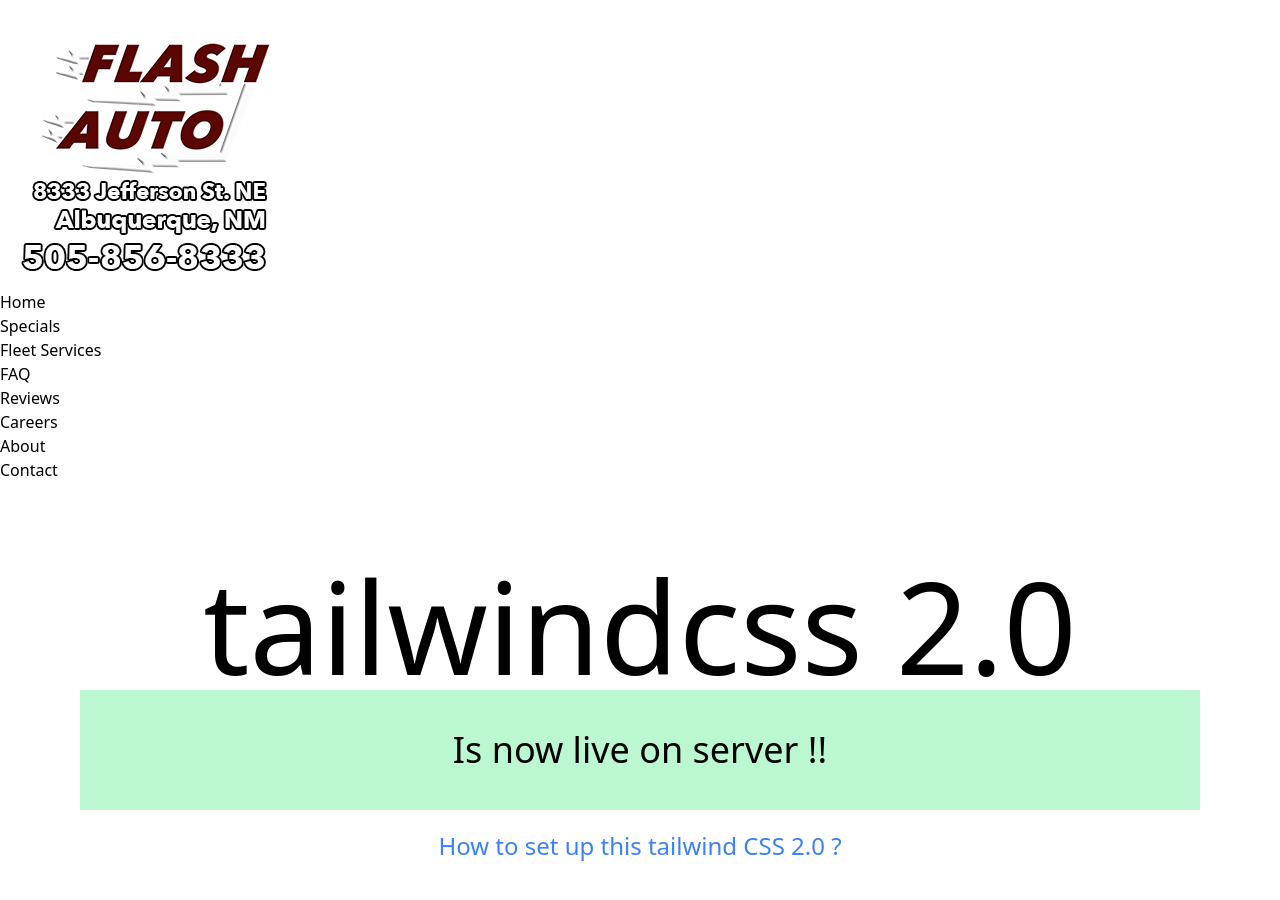
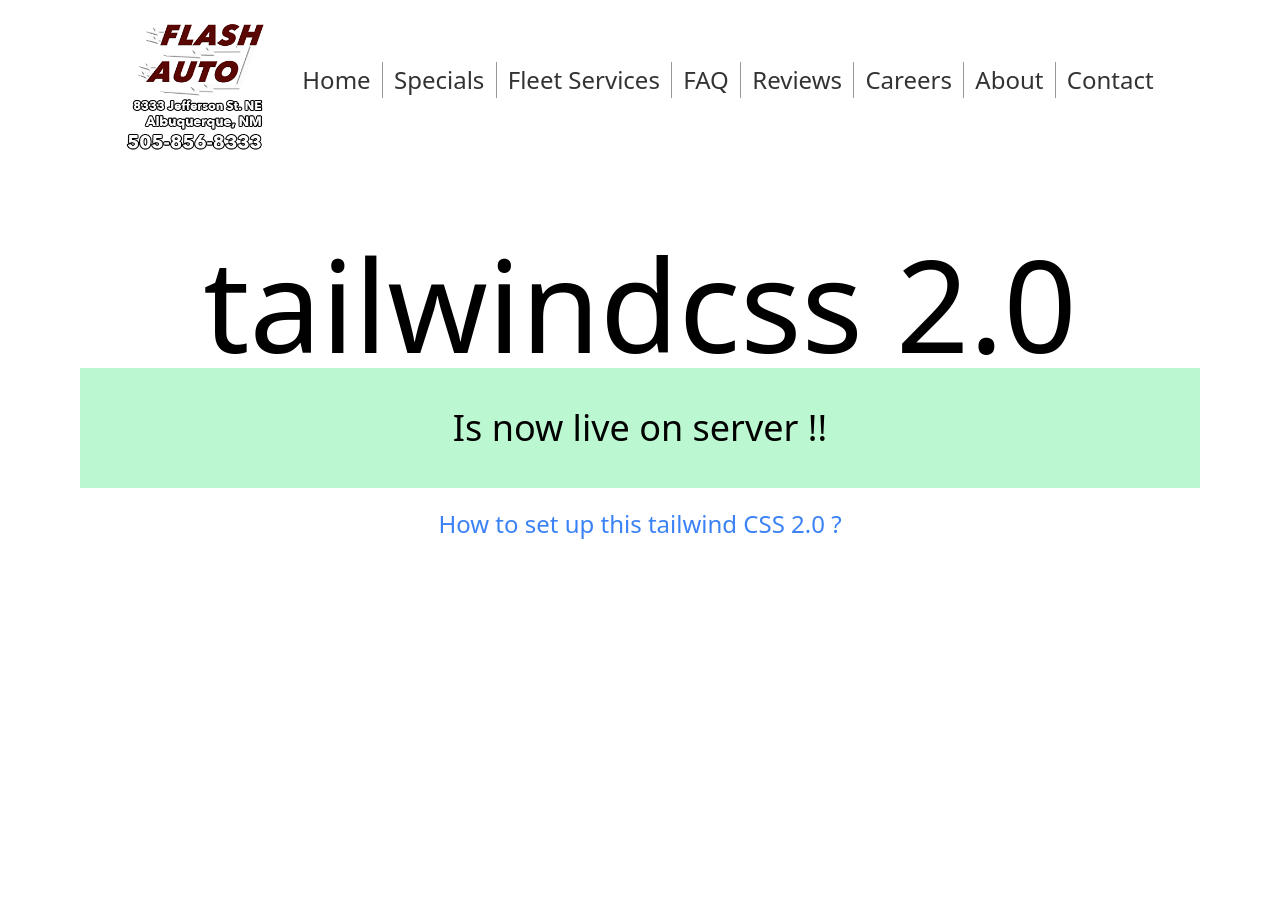
Before and after one commit to Graycot/flashautoabq-mockup2, a website: page public/index.html in a window 1280 px wide. Shown: the top 900 px of the page. Drawn offline with Linux system fonts and the light colour scheme.

Commit message:
Add  - Navbar CSS

```diff
--- /dev/null
+++ b/public/css/navbar.css
@@ -0,0 +1,43 @@
+#nav {
+  box-sizing:unset;
+  display:flex;
+  justify-content: center;
+  align-items: stretch;
+}
+
+#nav ul {
+  display: flex;
+  align-items: stretch;
+  font-weight: 400;
+  color: #333333;
+}
+
+#nav ul li{
+  display: flex;
+  align-items: center;
+  font-size: 1.5rem;
+  padding-top:0.5rem;
+  padding-bottom:0.5rem;
+}
+
+#nav ul li a{
+  padding-right: 0.7rem;
+  padding-left: 0.7rem;
+  white-space: nowrap;
+}
+
+#nav ul li:not(:last-child) a{
+  border-right: 1px solid #999999;
+}
+
+#nav ul li:hover, *:focus{
+  color: #5a0703;
+  border-top: 5px solid #5a0703;
+  border-bottom: 5px solid #5a0703;
+  transition: 50ms;
+}
+
+.logo {
+  width: 10rem;
+  margin-right: 1rem;
+}
--- a/public/index.html
+++ b/public/index.html
@@ -8,6 +8,7 @@
     />
     <title>TailwindCSS 2.0</title>
     <link rel="stylesheet" href="css/tailwind.css" />
+    <link rel="stylesheet" href="css/navbar.css" />
     <script src="./JS/component-loader.js"></script>
   </head>
   <body>
```
